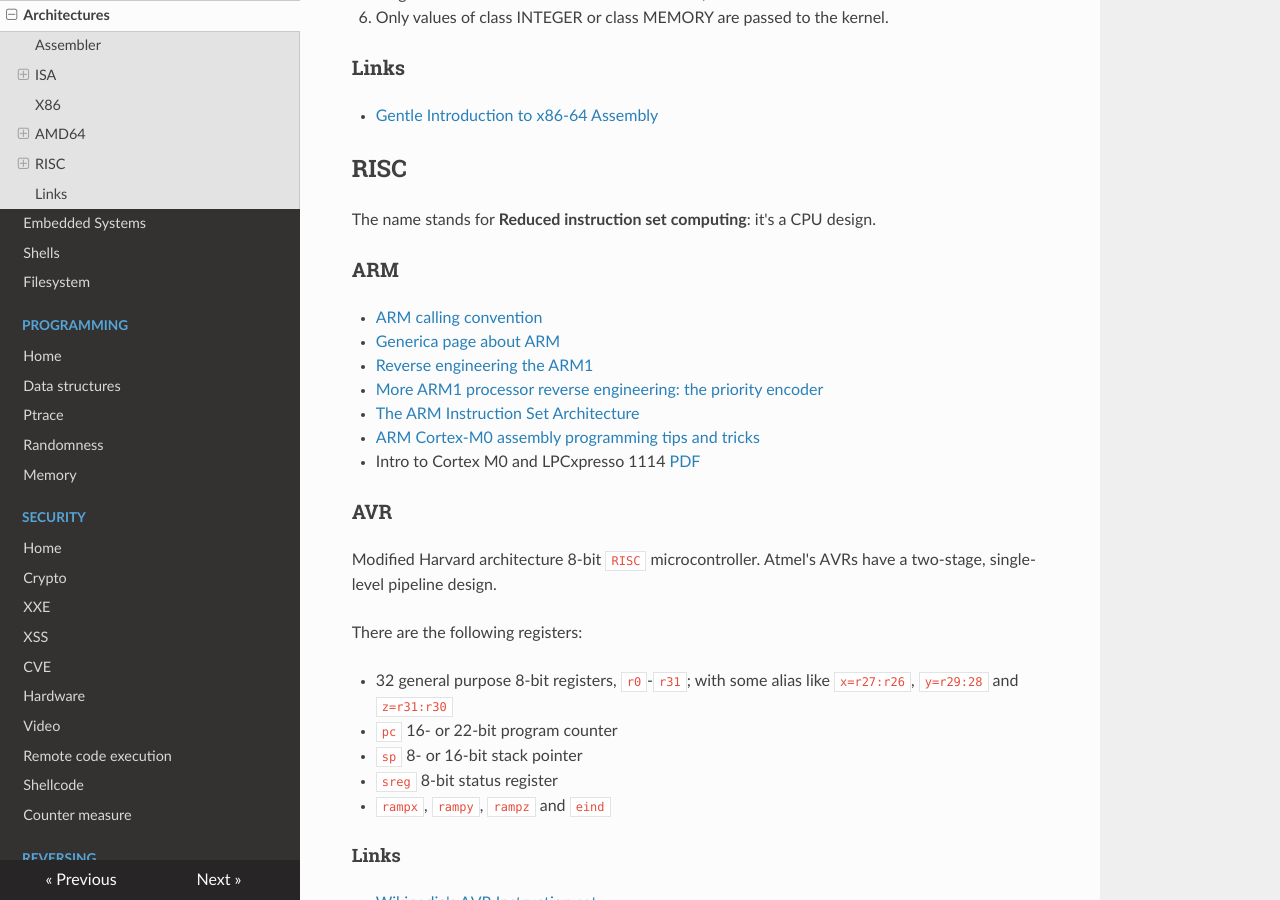
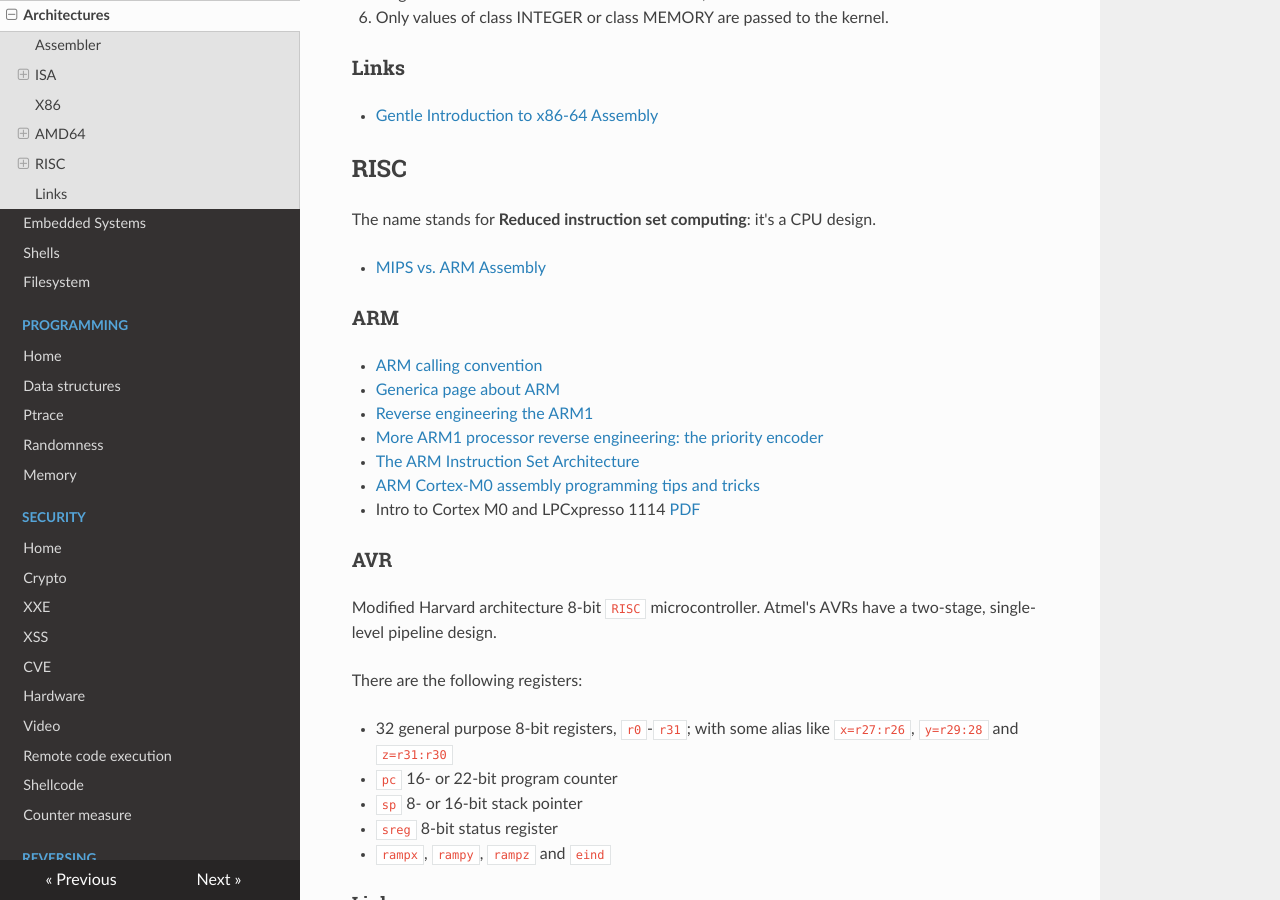
Before and after one commit to gipi/low-level, an MkDocs documentation site: the page built from docs/arch.md, in a window 1280 px wide and 900 px high, scrolled down 1801 px. Built offline with MkDocs 1.6.1, drawn with Linux system fonts in a browser that asks for light colours; nearby versions of some CDN libraries; old or Windows-style settings are respelled for this version of MkDocs.

Commit message:
Add link.

```diff
--- a/docs/arch.md
+++ b/docs/arch.md
@@ -75,6 +75,8 @@ based on the Intel 8086 CPU and its Intel 8088 variant.
 
 The name stands for **Reduced instruction set computing**: it's a CPU design.
 
+ - [MIPS vs. ARM Assembly](http://www2.ece.gatech.edu/academic/courses/ece2035/readings/embedded/MIPSvsARM.pdf)
+
 ### ARM
 
  - [ARM calling convention](http://caxapa.ru/thumbs/656023/IHI0042F_aapcs.pdf)
```
